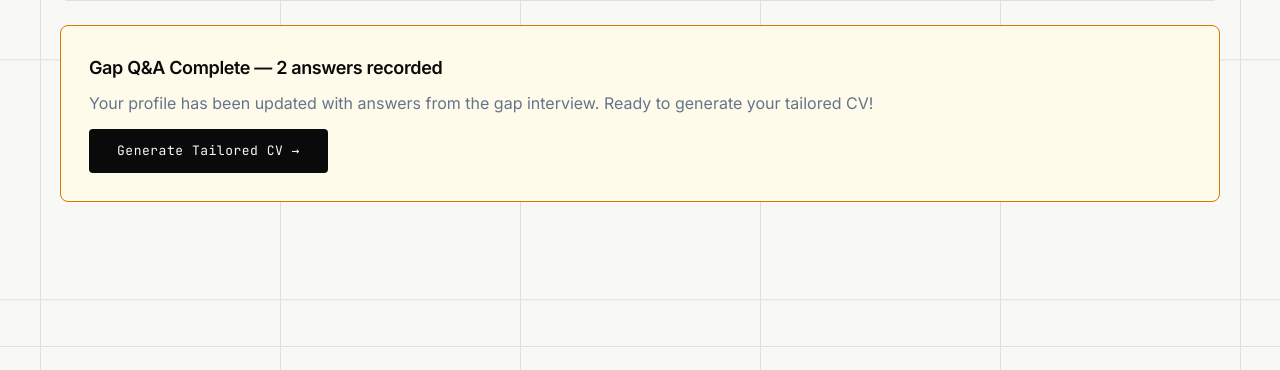
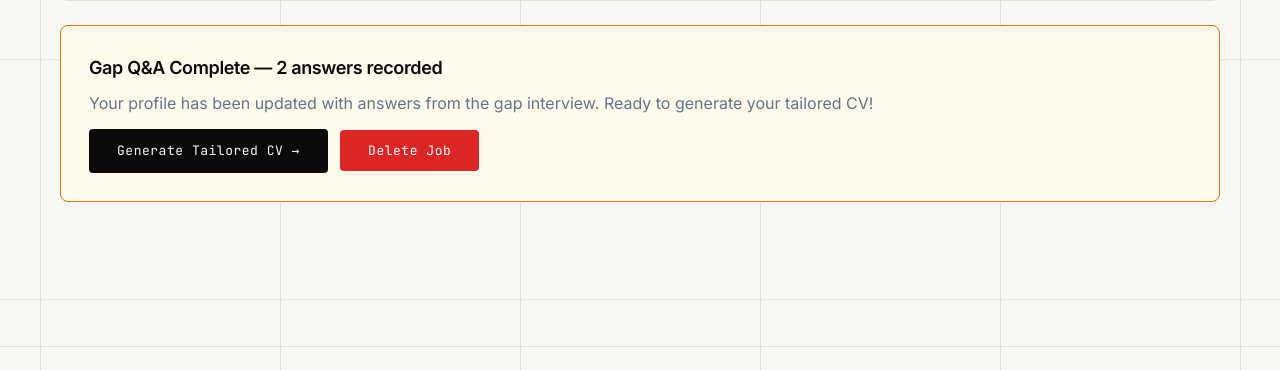
Before and after one commit to ncik8/TailorMyCV, a Flask app: template templates/dashboard.html in a window 1280 px wide. Shown: the part 1024-1394 px from the top of the page. Run offline with Flask 3, Linux system fonts and the light colour scheme; the template is opened without the code that fills it: most values are stand-ins (such as "Sample title", 1, 10 or a date in 2020).

Commit message:
Add Delete Job button to Gap Q&A Complete card too

```diff
--- a/templates/dashboard.html
+++ b/templates/dashboard.html
@@ -162,8 +162,11 @@
         <div class="card" style="margin-bottom: 24px; background: #fffbeb; border-color: #d97706;">
             <h3 style="font-size: 18px; font-weight: 600; margin-bottom: 8px;">Gap Q&A Complete — {{ (job_data.gaps.partials|length if job_data.gaps.partials else 0) + (job_data.gaps.missing|length if job_data.gaps.missing else 0) }} answers recorded</h3>
             <p style="color: #64748b; margin-bottom: 12px;">Your profile has been updated with answers from the gap interview. Ready to generate your tailored CV!</p>
-            <div style="display: flex; gap: 12px;">
+            <div style="display: flex; gap: 12px; align-items: center;">
                 <a href="/cv/tailor" class="btn btn-primary">Generate Tailored CV →</a>
+                <form action="/job/clear" method="POST" style="display: inline;" onsubmit="return confirm('Delete this job and start fresh?');">
+                    <button type="submit" class="btn btn-danger">Delete Job</button>
+                </form>
             </div>
         </div>
         {% elif job_data and job_data.description %}
```
